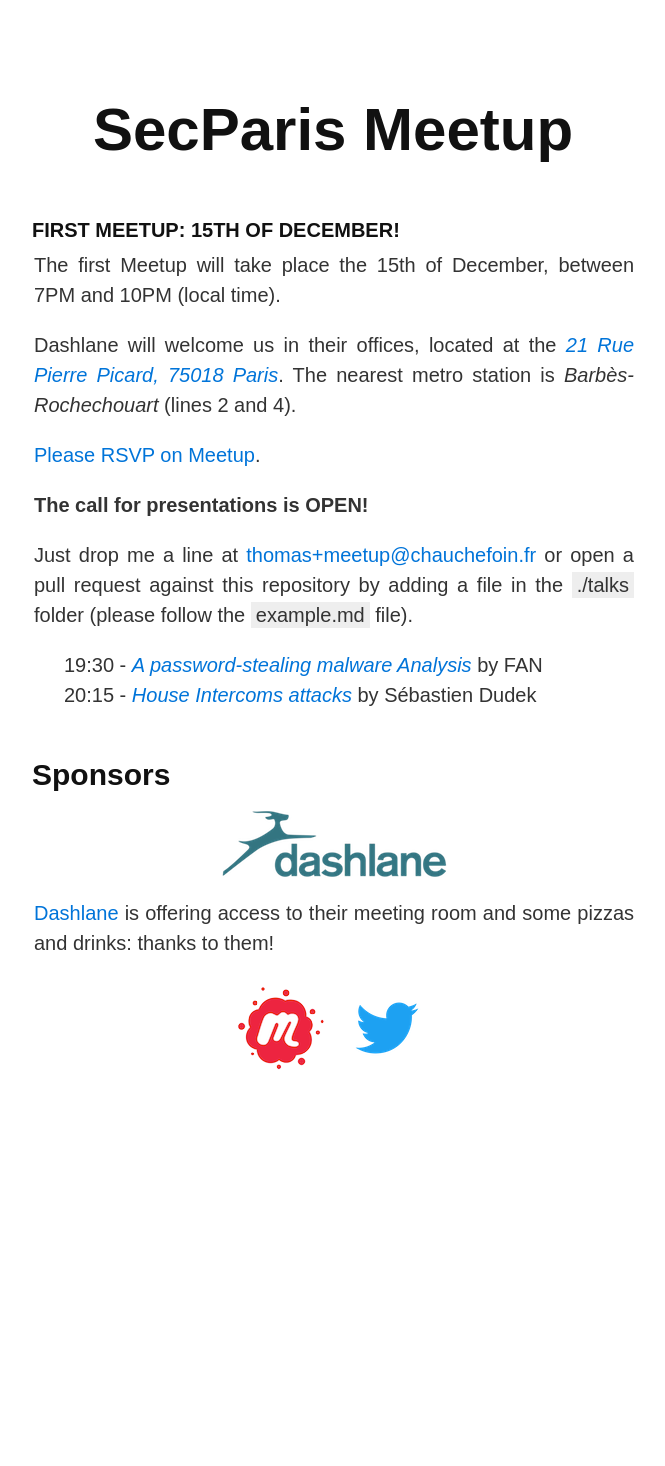
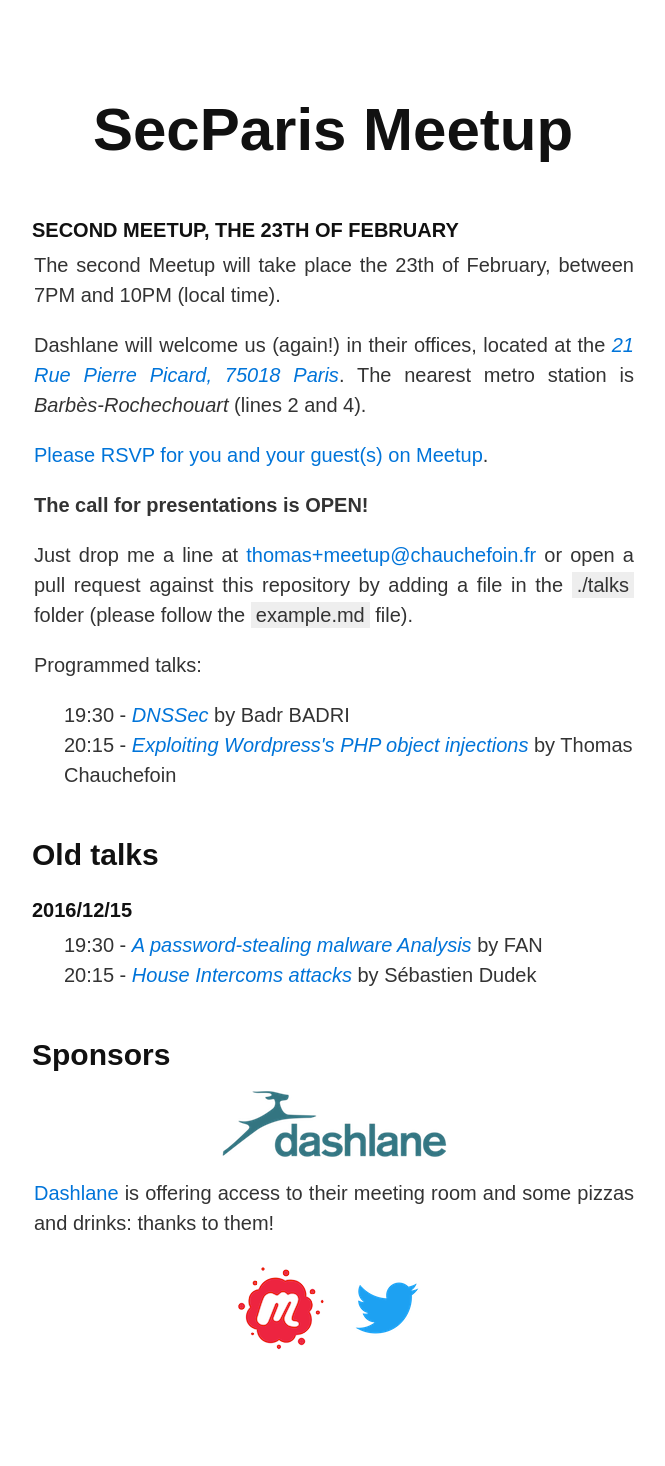
Before and after one commit to dmerejkowsky/secparismeetup.github.io, a Jekyll site: the page built from index.md, in a window 1280 px wide. Shown: the whole page, without its empty margins (306-971 px from the left). Built offline with Jekyll 4.4.1, drawn with Linux system fonts in a browser that asks for light colours; our own code applies the rules of GitHub Pages for plain Markdown files; before the commit the page ends 1186 px from its top, so only the background shows below that.

Commit message:
Add talks of the second Meetup

```diff
--- /dev/null
+++ b/_talks/wordpress-php-object-injection.md
@@ -0,0 +1,14 @@
+---
+layout: talk
+title: "Exploiting Wordpress's PHP object injections"
+author: "Thomas Chauchefoin"
+planned: 2017-02-23 20:15:00 +1
+---
+
+## Description
+
+TBD.
+
+## Author
+
+TBD.
--- a/index.md
+++ b/index.md
@@ -2,14 +2,15 @@
 layout: default
 ---
 
-### First Meetup: 15th of December!
+### Second Meetup, the 23th of February
 
-The first Meetup will take place the 15th of December, between 7PM and 10PM (local time).
+The second Meetup will take place the 23th of February, between 7PM and 10PM (local time).
 
-Dashlane will welcome us in their offices, located at the [*21 Rue Pierre Picard, 75018 Paris*](http://www.openstreetmap.org/#map=19/48.88474/2.34489).
+Dashlane will welcome us (again!) in their offices, located at the
+[*21 Rue Pierre Picard, 75018 Paris*](http://www.openstreetmap.org/#map=19/48.88474/2.34489).
 The nearest metro station is *Barbès-Rochechouart* (lines 2 and 4).
 
-[Please RSVP on Meetup](https://www.meetup.com/fr-FR/SecParis-Meetup/events/235197208/).
+[Please RSVP for you and your guest(s) on Meetup](https://www.meetup.com/fr-FR/SecParis-Meetup/events/236506400/).
 
 **The call for presentations is OPEN!**
 
@@ -17,6 +18,12 @@ Just drop me a line at [thomas+meetup@chauchefoin.fr](mailto:thomas+meetup@chauc
 open a pull request against this repository by adding a
 file in the `./talks` folder (please follow the `example.md` file).
 
+Programmed talks:
+{% include talks-list.html date='23 02 2017' %}
+
+## Old talks
+
+#### 2016/12/15
 {% include talks-list.html date='15 12 2016' %}
 
 ## Sponsors
```
Also changed, not shown: _talks/dnssec.md (added, +24 -0 lines).
